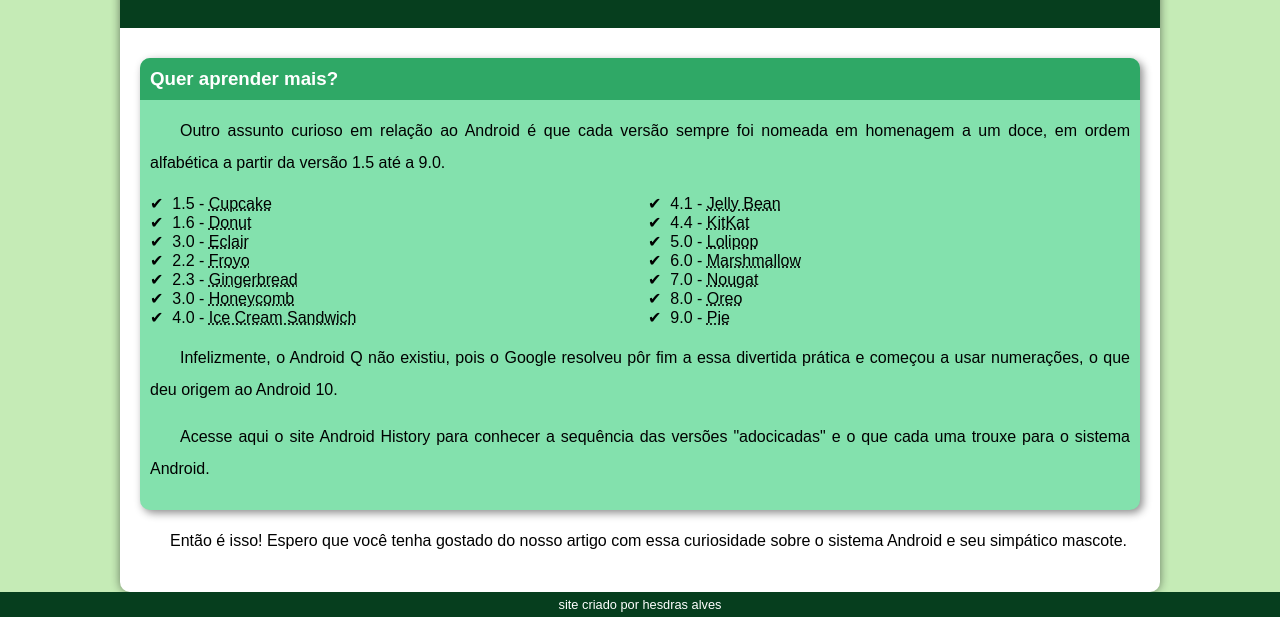
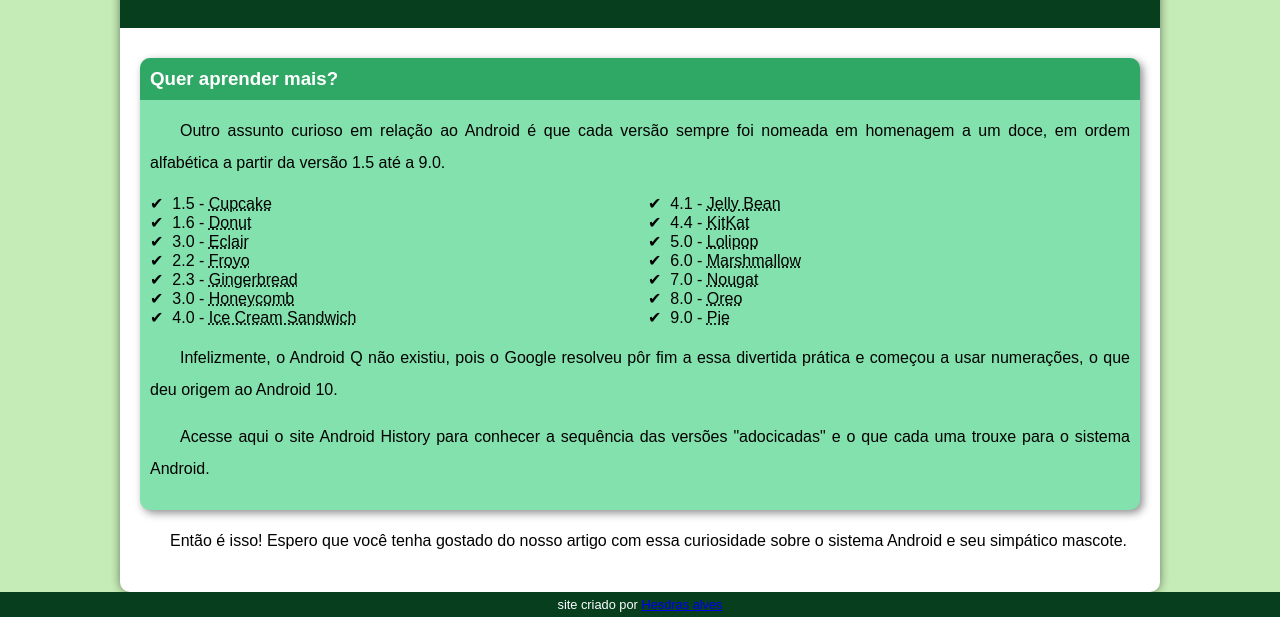
Before and after one commit to hesdras2/html-css, a plain HTML site: page exercicio-10/index.html in a window 1280 px wide. Shown: the part 2261-2878 px from the top of the page. Drawn offline with Linux system fonts and the light colour scheme.

Commit message:
Update index.html

```diff
--- a/exercicio-10/index.html
+++ b/exercicio-10/index.html
@@ -89,7 +89,7 @@
           </article>
        </main>
        <footer>
-        <p>site criado por hesdras alves </p>
+        <p>site criado por <a href="https://www.instagram.com/hesdrasalves293/">Hesdras alves</a> </p>
        </footer>
 </body>
 </html>
```
